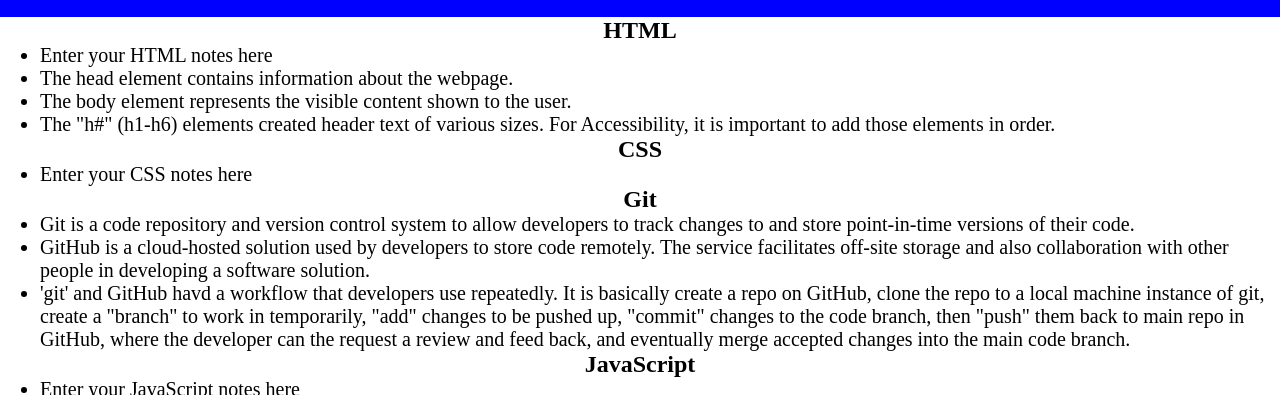
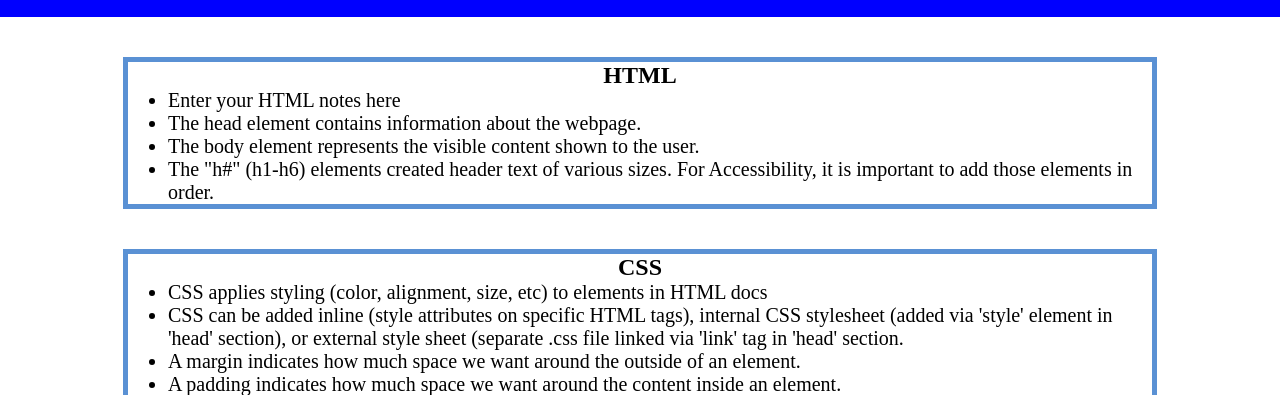
Before and after one commit to iseanc/prework-study-guide, a plain HTML site: page index.html in a window 1280 px wide. Shown: the part 103-498 px from the top of the page. Drawn offline with Linux system fonts and the light colour scheme.

Commit message:
added CSS to project

```diff
--- a/assets/style.css
+++ b/assets/style.css
@@ -31,3 +31,10 @@ p {
     text-align: center;
     font-size: 30px;
   }
+
+  .card {
+    width: 80%;
+    margin: 40px auto;
+    border: 5px solid #5a91d4;
+    box-shadow: 5px 10x #127ad4;
+  }
--- a/index.html
+++ b/index.html
@@ -26,7 +26,10 @@
       <section class="card" id="css-section">
         <h2>CSS</h2>
         <ul>
-          <li>Enter your CSS notes here</li>
+          <li>CSS applies styling (color, alignment, size, etc) to elements in HTML docs</li>
+          <li>CSS can be added inline (style attributes on specific HTML tags), internal CSS stylesheet (added via 'style' element in 'head' section), or external style sheet (separate .css file linked via 'link' tag in 'head' section.</li>
+          <li>A margin indicates how much space we want around the outside of an element.</li>
+          <li>A padding indicates how much space we want around the content inside an element.</li>
         </ul>
       </section>
 
```
